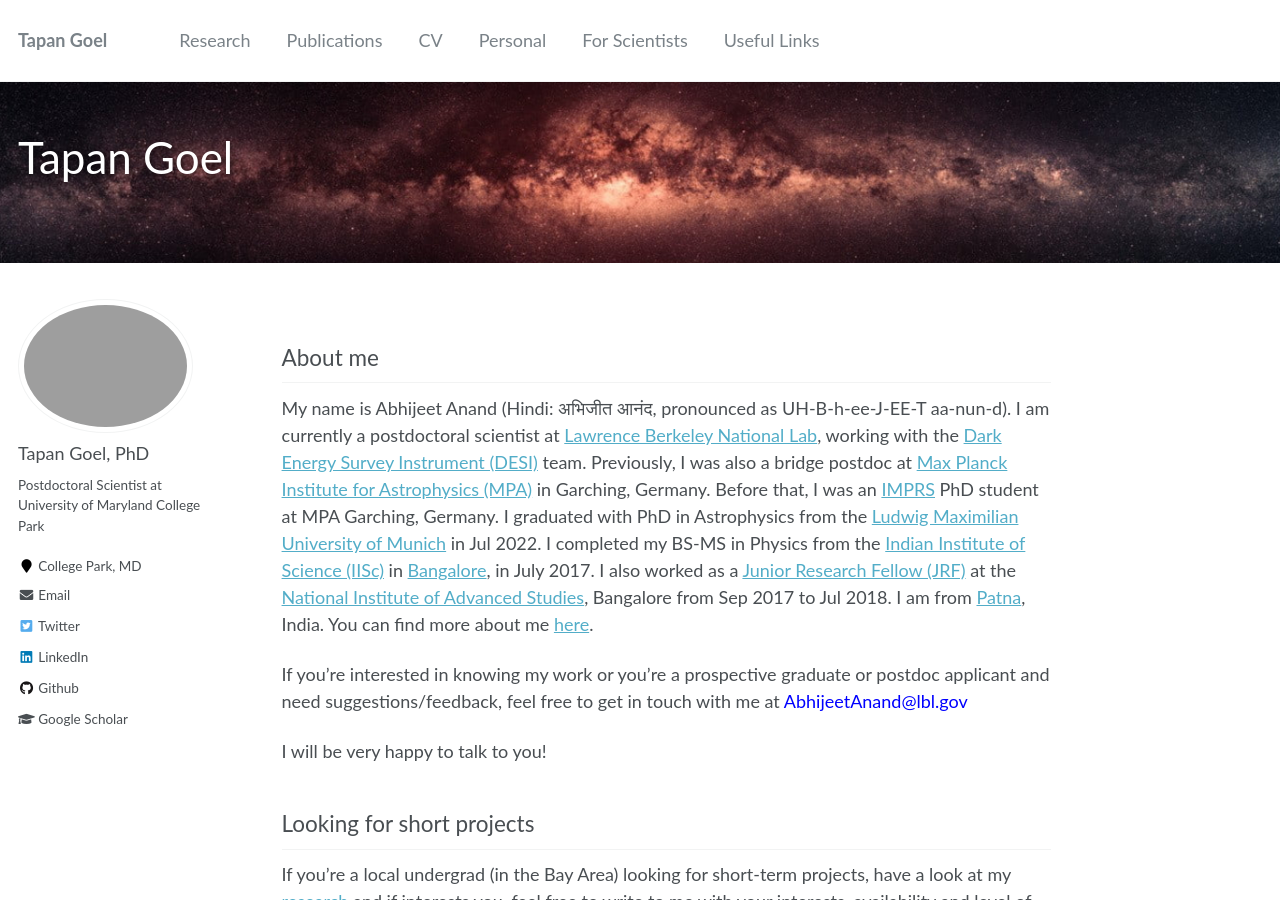
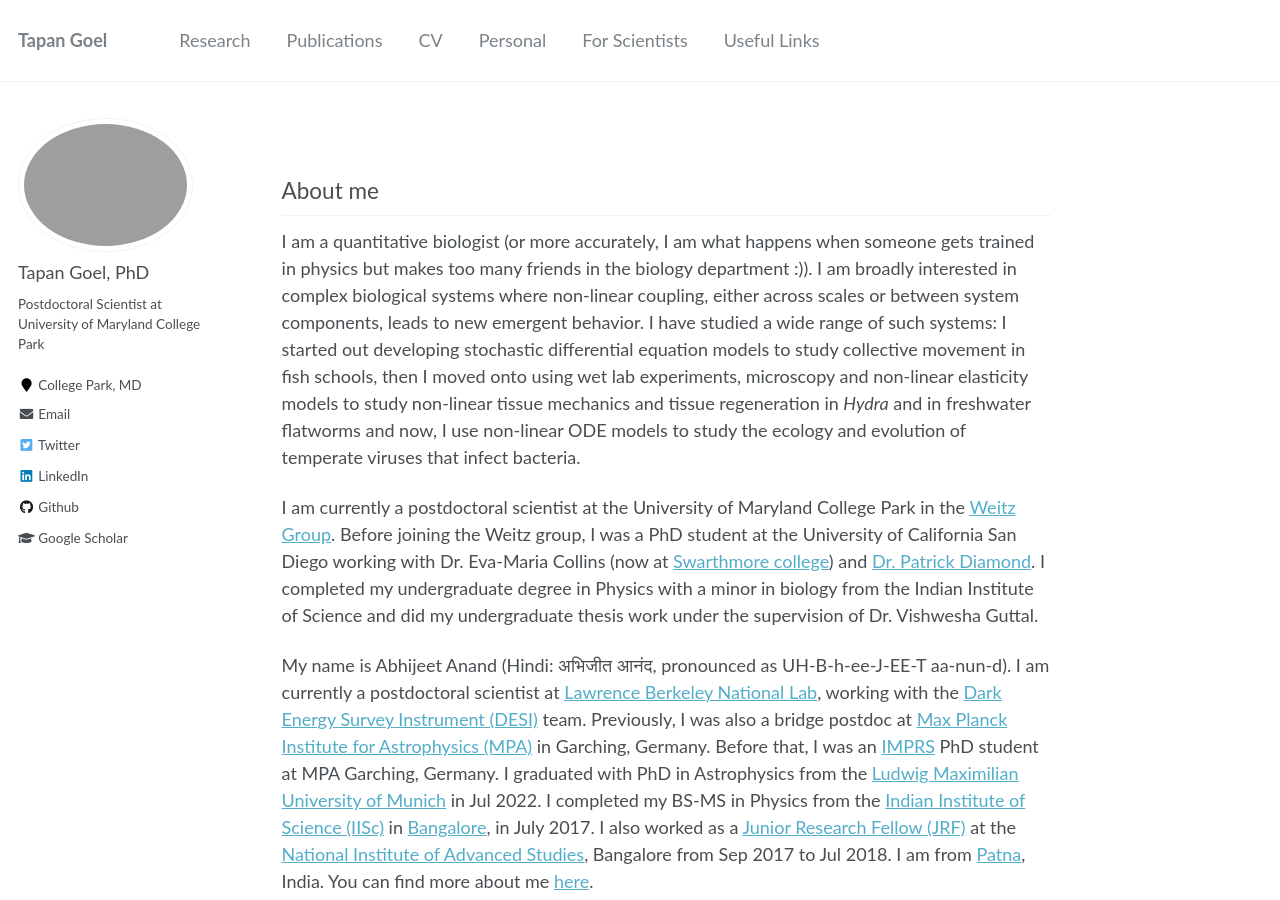
Before and after one commit to tapangoel1994/tapangoel1994.github.io, a Jekyll site: the page built from _pages/about.md, in a window 1280 px wide and 900 px high. Built offline with Jekyll 4.4.1, drawn with Linux system fonts in a browser that asks for light colours.

Commit message:
Update about.md

```diff
--- a/_pages/about.md
+++ b/_pages/about.md
@@ -6,16 +6,14 @@ author_profile: true
 redirect_from:
   - /about/
   - /about.html
-header:
-  overlay_image: milky_way.jpg
 ---
-<!--
-<figure style="width: 350px" class="align-right">
-  <img src="/images/DrummondFieldingPhoto.JPG" alt="">
-  <figcaption>It's me!</figcaption>
-</figure>  -->
+
 
 ## About me
+I am a quantitative biologist (or more accurately, I am what happens when someone gets trained in physics but makes too many friends in the biology department :)). I am broadly interested in complex biological systems where non-linear coupling, either across scales or between system components, leads to new emergent behavior. I have studied a wide range of such systems: I started out developing stochastic differential equation models to study collective movement in fish schools, then I moved onto using wet lab experiments, microscopy and non-linear elasticity models to study  non-linear tissue mechanics and tissue regeneration in *Hydra* and in freshwater flatworms and now, I use non-linear ODE models to study the ecology and evolution of temperate viruses that infect bacteria.
+
+I am currently a postdoctoral scientist at the University of Maryland College Park in the [Weitz Group](https://weitzgroup.biosci.gatech.edu). Before joining the Weitz group, I was a PhD student at the University of California San Diego working with Dr. Eva-Maria Collins (now at [Swarthmore college](https://www.swarthmore.edu/profile/eva-maria-collins)) and [Dr. Patrick Diamond](https://fapp.ucsd.edu/memberprofile_diamondph.html). I completed my undergraduate degree in Physics with a minor in biology from the Indian Institute of Science and did my undergraduate thesis work under the supervision of Dr. Vishwesha Guttal.
+
 
 My name is Abhijeet Anand (Hindi: अभिजीत आनंद, pronounced as UH-B-h-ee-J-EE-T aa-nun-d). I am currently a postdoctoral scientist at [Lawrence Berkeley National Lab](https://en.wikipedia.org/wiki/Lawrence_Berkeley_National_Laboratory), working with the [Dark Energy Survey Instrument (DESI)](https://www.desi.lbl.gov/) team. Previously, I was also a bridge postdoc at [Max Planck Institute for Astrophysics (MPA)](https://www.mpa-garching.mpg.de/) in Garching, Germany. Before that, I was an [IMPRS](https://www.imprs-astro.mpg.de/) PhD student at MPA Garching, Germany. I graduated with PhD in Astrophysics from the [Ludwig Maximilian University of Munich](https://en.wikipedia.org/wiki/Ludwig_Maximilian_University_of_Munich) in Jul 2022. I completed my BS-MS in Physics from the [Indian Institute of Science (IISc)](https://en.wikipedia.org/wiki/Indian_Institute_of_Science) in [Bangalore](https://en.wikipedia.org/wiki/Bangalore), in July 2017. I also worked as a [Junior Research Fellow (JRF)](https://en.wikipedia.org/wiki/Junior_Research_Fellowship) at the [National Institute of Advanced Studies](https://en.wikipedia.org/wiki/National_Institute_of_Advanced_Studies), Bangalore from Sep 2017 to Jul 2018. I am from [Patna](https://en.wikipedia.org/wiki/Patna), India. You can find more about me [here](/pages/detailabout).
 
```
